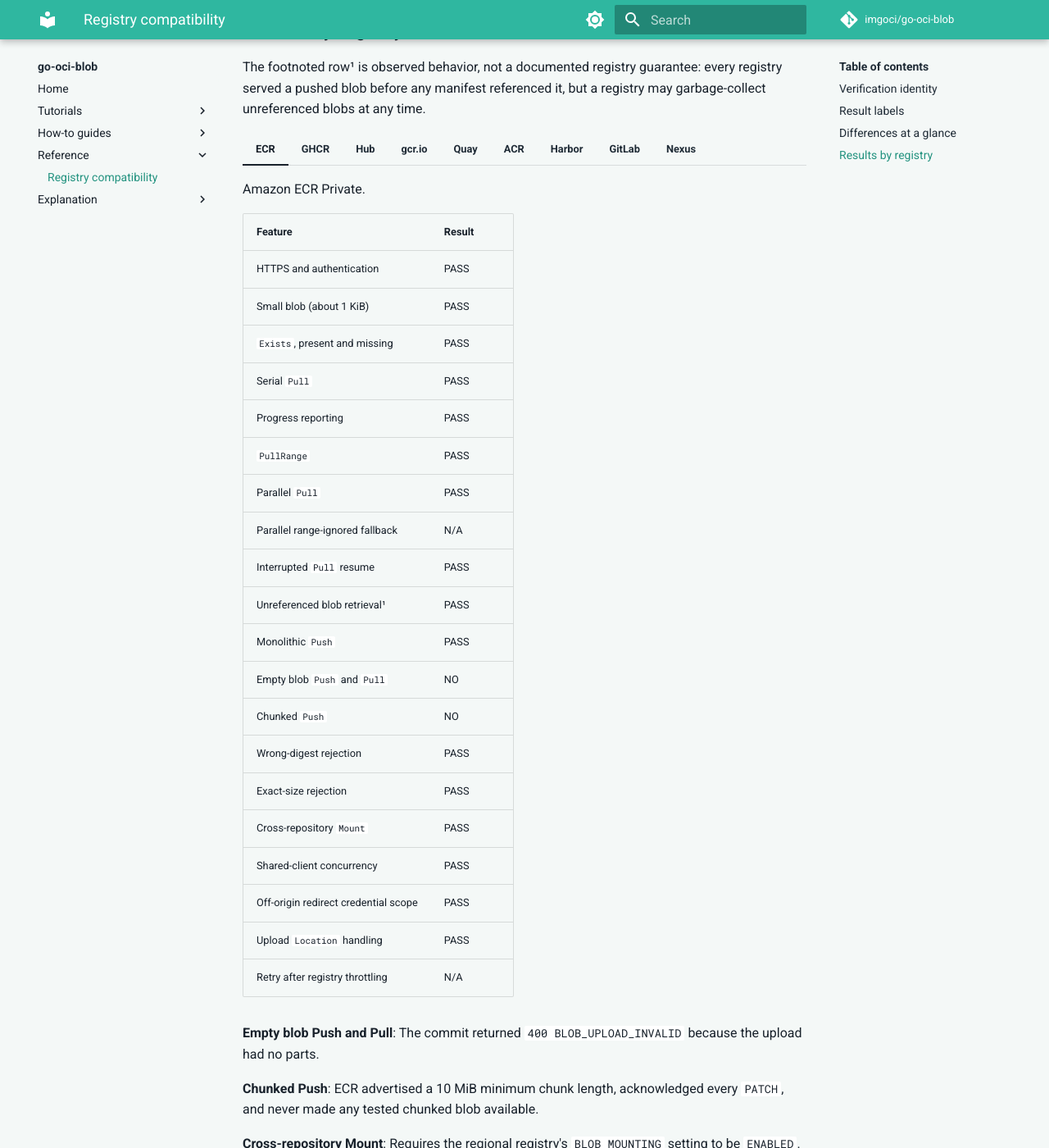
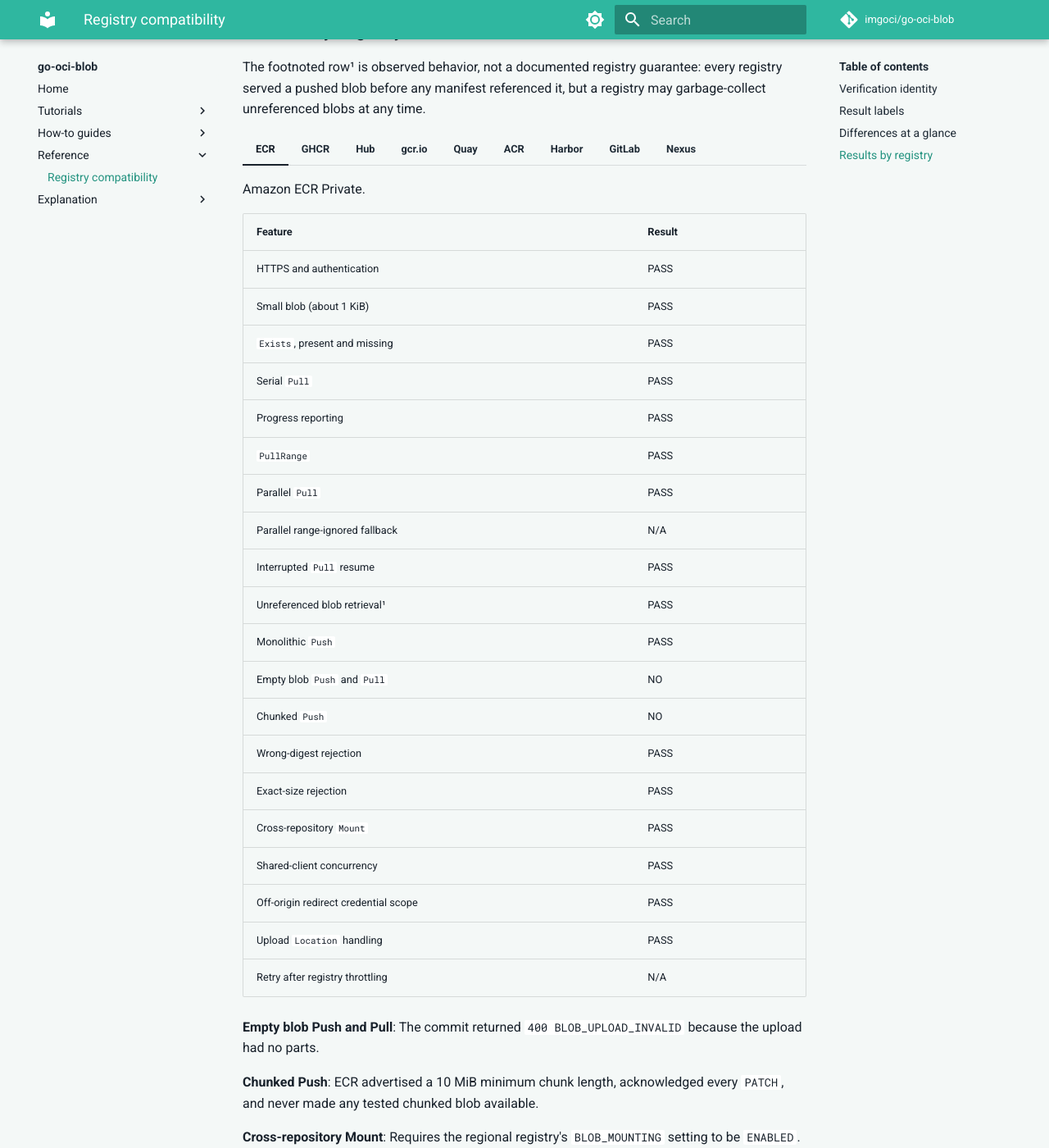
Before and after one commit to imgoci/go-oci-blob, an MkDocs documentation site: the page built from docs/docs/reference/registry-compatibility.md, in a window 1280 px wide and 1400 px high, scrolled down 1379 px. Shown: the whole window at 82% size. Built offline with MkDocs 1.6.1 and Material for MkDocs 9.7.7, drawn with Linux system fonts in a browser that asks for light colours; comment, search, counter and statistics services are not loaded.

Commit message:
docs: widen tables inside content tabs

```diff
--- a/docs/docs/stylesheets/palette.css
+++ b/docs/docs/stylesheets/palette.css
@@ -33,3 +33,16 @@
   --md-footer-fg-color: #d9e3ec;
   --md-footer-fg-color--light: #b8c7d9;
 }
+
+/* Tables inside content tabs fill the tab panel instead of shrinking to
+   their content width. Both the table and Material's inline-block wrapper
+   need widening. */
+.md-typeset .tabbed-block .md-typeset__table {
+  display: block;
+  width: 100%;
+}
+
+.md-typeset .tabbed-block .md-typeset__table table:not([class]) {
+  display: table;
+  width: 100%;
+}
```
